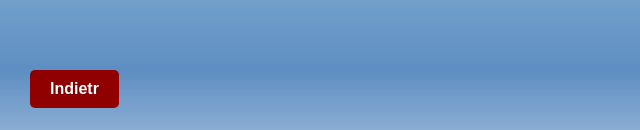
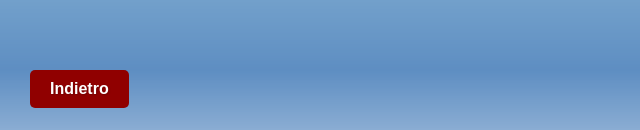
Before and after one commit to CringheLord/HTML3, a plain HTML site: page Apparato_Digerente/slide_3.html in a window 1280 px wide. Shown: the part 667-797 px from the top of the page, 0-640 px from the left. Drawn offline with Linux system fonts and the light colour scheme.

Commit message:
Update slide_3.html

```diff
--- a/Apparato_Digerente/slide_3.html
+++ b/Apparato_Digerente/slide_3.html
@@ -29,7 +29,7 @@
     <!-- Navigation Buttons -->
     <div class="buttons">
         <button class="button" onclick="location.href='slide_2.html';">
-            Indietr
+            Indietro
         </button>
         <button class="button" onclick="location.href='slide_3.html';">
             Avanti
```
